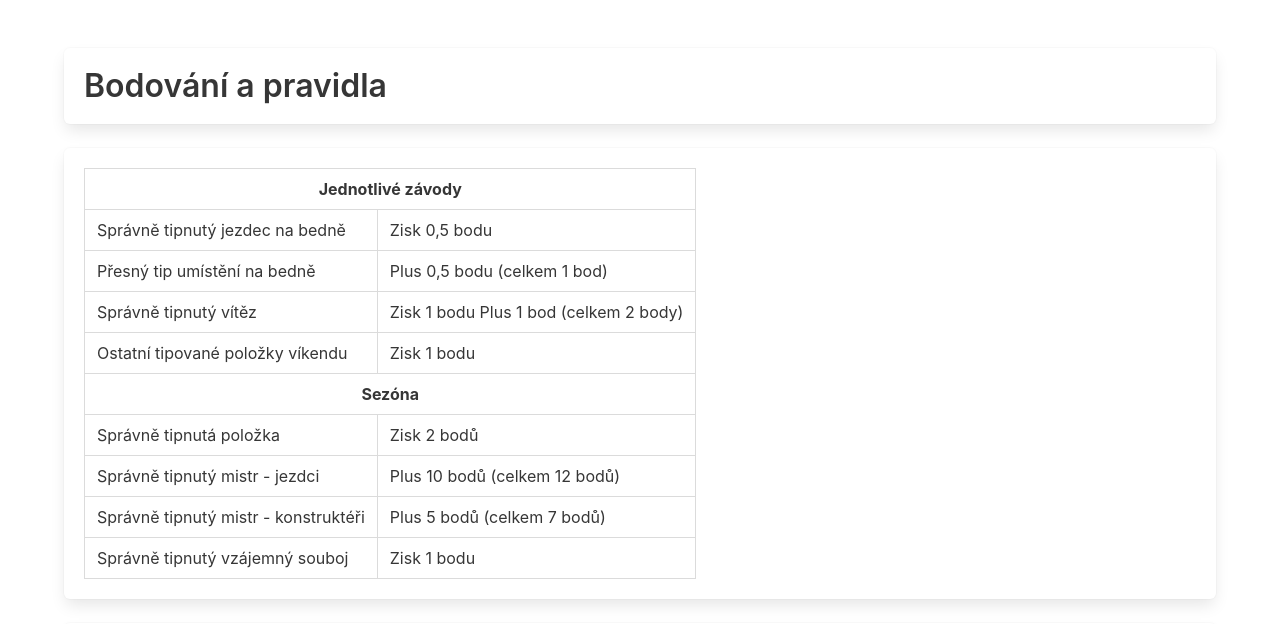
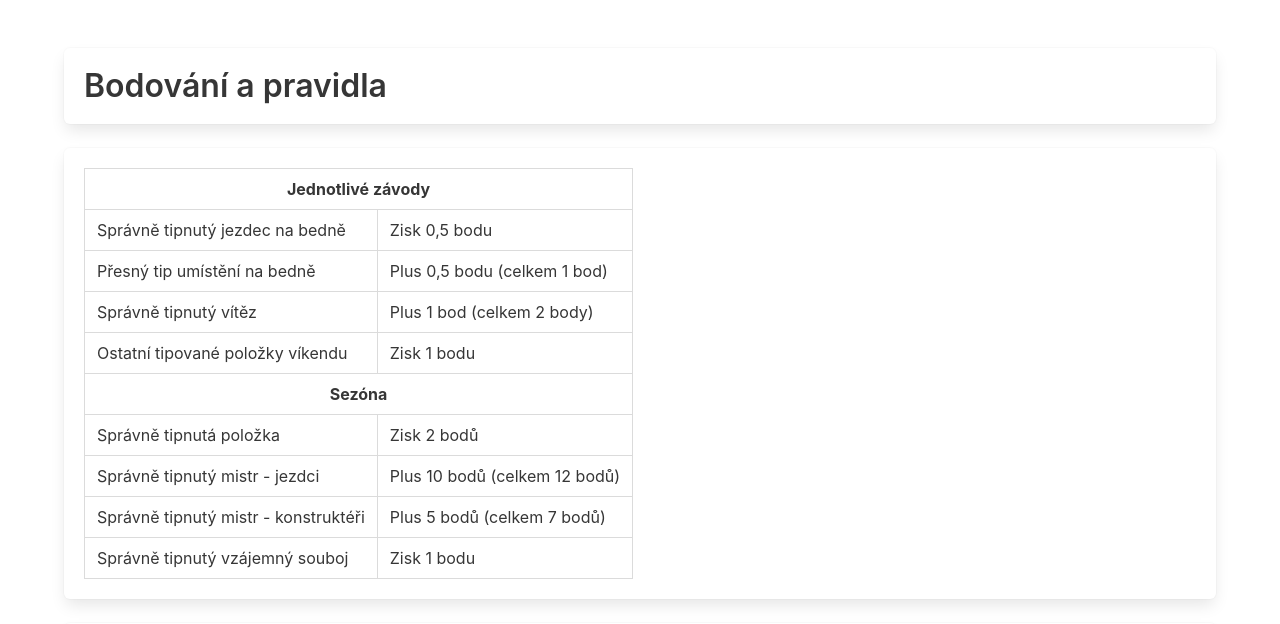
Before and after one commit to rbikar/f1-guessing-game-app, a Flask app: page /rules in a window 1280 px wide. Shown: the part 52-676 px from the top of the page. Run offline with Flask 2, Linux system fonts and the light colour scheme; the visitor is signed in with stand-in values (Sample User, id 1); some libraries are stand-ins or nearby versions.

Commit message:
Fix rules template text

```diff
--- a/app/templates/rules.html
+++ b/app/templates/rules.html
@@ -17,7 +17,7 @@
             </tr>
             <tr>
                 <td> Správně tipnutý vítěz </td>
-                <td> Zisk 1 bodu Plus 1 bod (celkem 2 body) </td>
+                <td> Plus 1 bod (celkem 2 body) </td>
             </tr>
             <tr>
                 <td> Ostatní tipované položky víkendu </td>
```
